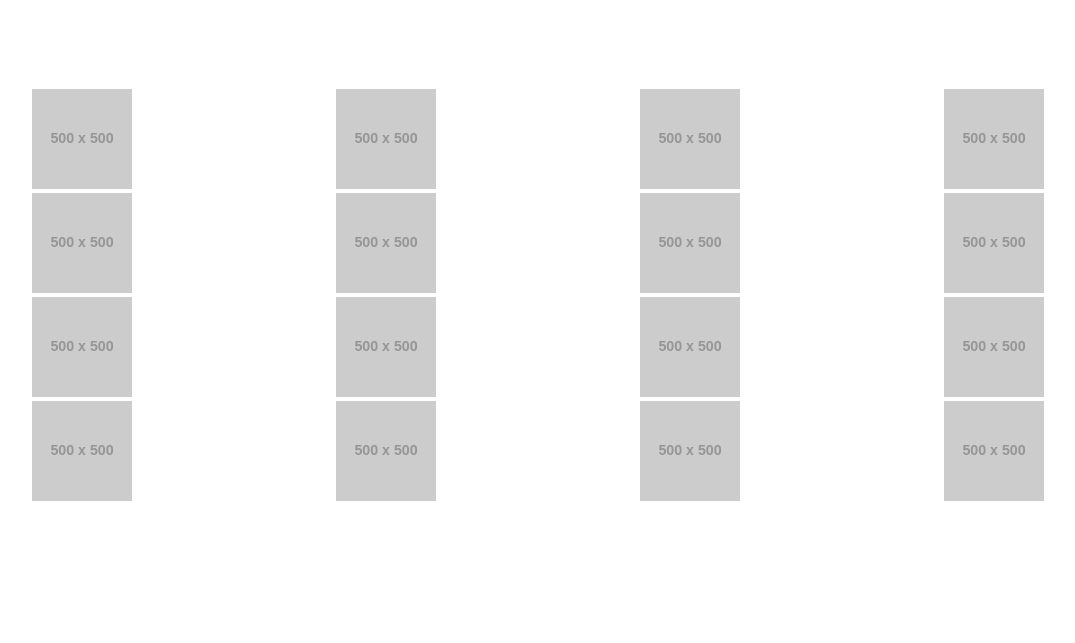
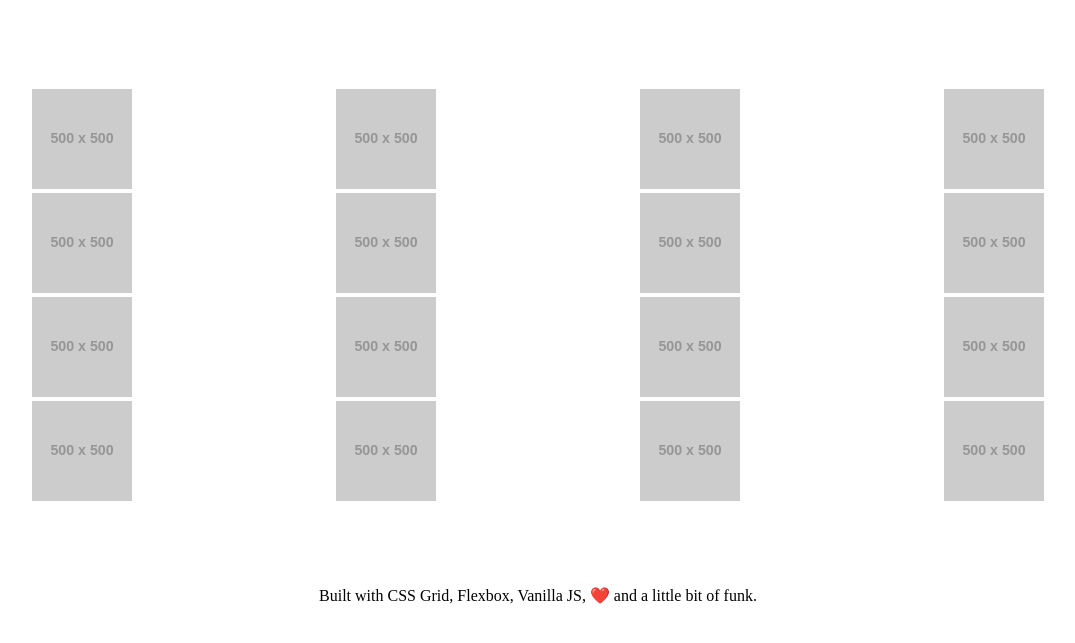
Before and after one commit to whyderrick/the-name-of-the-game-is-lightbox, a plain HTML site: page index.html in a window 1280 px wide. Shown: the part 69-712 px from the top of the page, without its empty margins (102-1177 px from the left). Drawn offline with Linux system fonts and the light colour scheme; placeholder pictures from the web are drawn by us.

Commit message:
Tweak footer

```diff
--- a/index.html
+++ b/index.html
@@ -36,6 +36,9 @@
         <div class="thumbnail" data-thumbnail="n"><img src="https://placehold.it/500x500px" alt=""></div>
       </div>
       </main>
+      <footer>
+        Built with CSS Grid, Flexbox, Vanilla JS, ❤️  and a little bit of funk.
+      </footer>
     </div>
   </body>
 </html>
--- a/styles.css
+++ b/styles.css
@@ -18,6 +18,11 @@ main {
   width: 80%;
 }
 
+footer {
+  grid-area: footer;
+  align-self: end;
+}
+
 .row {
   display: flex;
   justify-content: space-between;
@@ -26,10 +31,11 @@ main {
 .container {
   display: grid;
   justify-items: center;
-  grid-template-rows: 150px auto 100px;
+  align-content: end;
+  grid-template-rows: 150px 1fr 100px;
   grid-template-columns: 1fr 1fr 1fr 1fr;
   grid-template-areas:
     "header header header header"
     "main main main main"
-    "footer footer footer footer"
+    "footer footer footer footer";
 }
```
